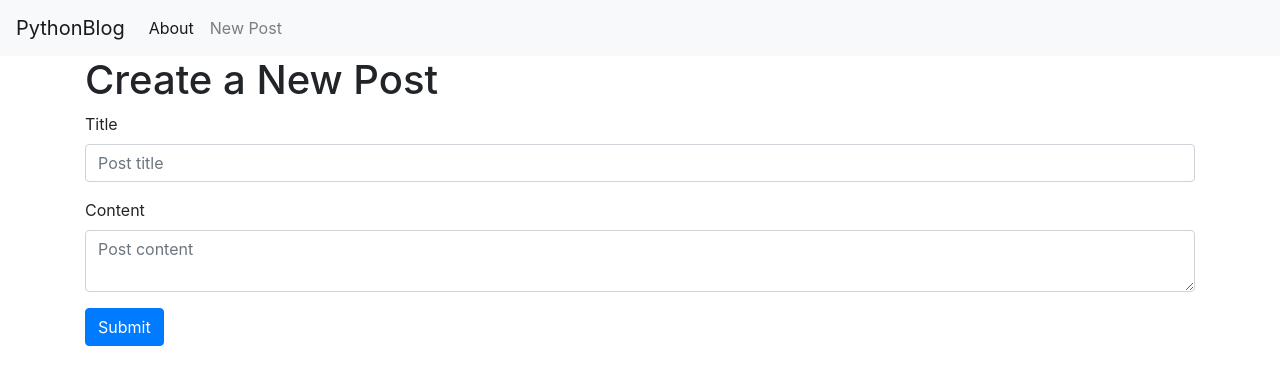
After one commit to Cameron1Cruz/python, a Flask app: page /create in a window 1280 px wide. The commit adds this page. Shown: the top 385 px of the page. Run offline with Flask 3, Linux system fonts and the light colour scheme; some libraries are stand-ins or nearby versions.

Commit message:
Added New Posts page

```diff
--- a/python_blog/app.py
+++ b/python_blog/app.py
@@ -1,5 +1,5 @@
 # Import the Flask, sqlite3, Werkzeug library
-from flask import Flask, render_template
+from flask import Flask, render_template, request, url_for, flash, redirect
 import sqlite3
 from werkzeug.exceptions import abort
 
@@ -20,6 +20,8 @@ def get_post(post_id):
 
 # Create the Flask instance and pass the Flask
 app = Flask(__name__)
+# Set a secret key
+app.config['SECRET_KEY'] = 'your secret key'
 
 # Default route added using a decorator, for view function 'index'
 # Landing page of my web application - index.html
@@ -36,6 +38,25 @@ def post(post_id):
     post = get_post(post_id)
     return render_template('post.html', post=post)
 
+# View function that will render a template that shows a form
+# you can fill in to create a new blog post
+@app.route('/create', methods=('GET', 'POST'))
+def create():
+    if request.method == 'POST':
+        title = request.form['title']
+        content = request.form['content']
+
+        if not title:
+            flash('Title is required!')
+        else:
+            conn = get_db_connection()
+            conn.execute('INSERT INTO posts (title, content) VALUES (?, ?)', (title, content))
+            conn.commit()
+            conn.close()
+            return redirect(url_for('index'))
+
+    return render_template('create.html')
+
 # Start with flask web app, with debug as True
 if (__name__) == "__main__":
     app.run(debug=True)
--- a/python_blog/templates/base.html
+++ b/python_blog/templates/base.html
@@ -21,10 +21,16 @@
             <li class="nav-item active">
                 <a class="nav-link" href="#">About</a>
             </li>
+            <li class="nav-item">
+                <a class="nav-link" href="{{ url_for('create') }}">New Post</a>
+            </li>
             </ul>
         </div>
     </nav>
     <div class="container">
+        {% for message in get_flashed_messages() %}
+            <div class="alert alert-danger">{{ message }}</div>
+        {% endfor %}
         {% block content %} {% endblock %}
     </div>
 
--- /dev/null
+++ b/python_blog/templates/create.html
@@ -0,0 +1,23 @@
+{% extends 'base.html' %}
+
+{% block content %}
+<h1>{% block title %} Create a New Post {% endblock %}</h1>
+
+<form method="post">
+    <div class="form-group">
+        <label for="title">Title</label>
+        <input type="text" name="title"
+               placeholder="Post title" class="form-control"
+               value="{{ request.form['title'] }}"></input>
+    </div>
+
+    <div class="form-group">
+        <label for="content">Content</label>
+        <textarea name="content" placeholder="Post content"
+                  class="form-control">{{ request.form['content'] }}</textarea>
+    </div>
+    <div class="form-group">
+        <button type="submit" class="btn btn-primary">Submit</button>
+    </div>
+</form>
+{% endblock %}
```
Also changed, not shown: python_blog/database.db.
